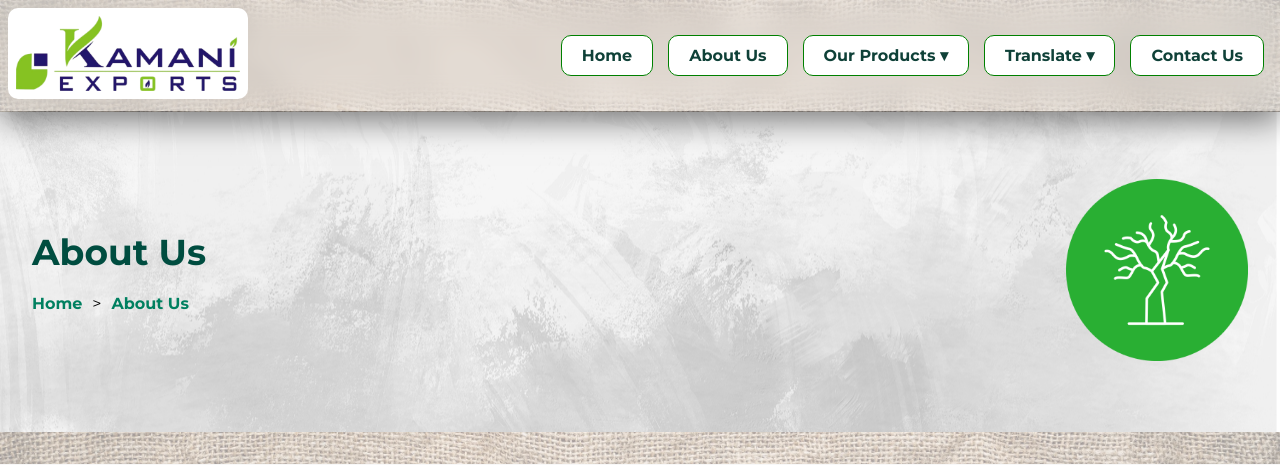
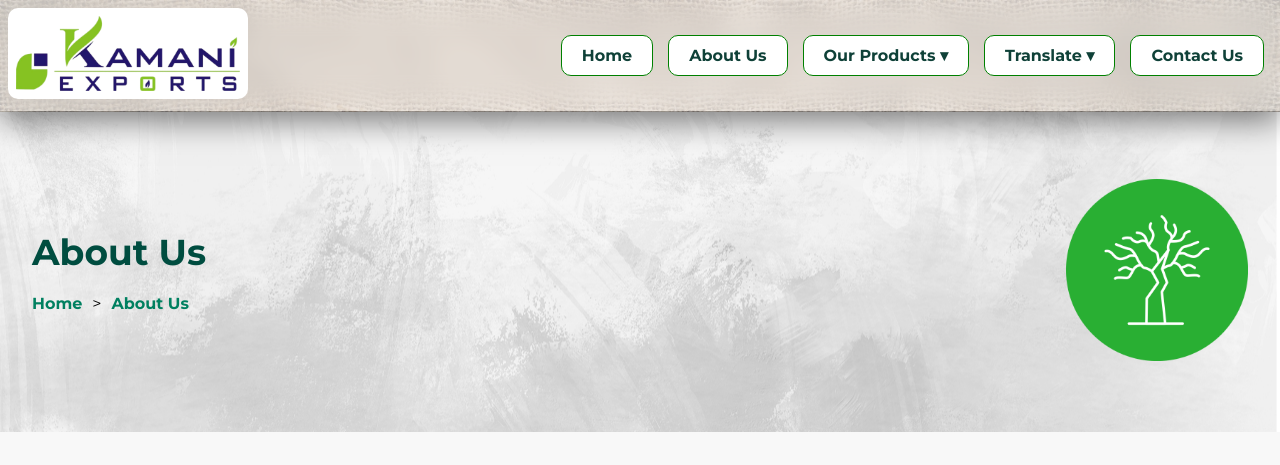
Before and after one commit to ezyway/MNE-Website, a PHP site: page /about.php in a window 1280 px wide. Shown: the top 465 px of the page. Run offline with PHP 8.4, Linux system fonts and the light colour scheme.

Commit message:
remove bottom margin from header

```diff
--- a/website/styles/global.css
+++ b/website/styles/global.css
@@ -65,7 +65,7 @@ body::before {
 	background: url('../assets/images/header.png') no-repeat center center/cover;
 	width: 100%;
 	height: 20em;
-	margin: 7rem 0em 2em 0em;
+	margin: 7rem 0em 0em 0em;
 	display: flex;
 	align-items: center;
 }
```
